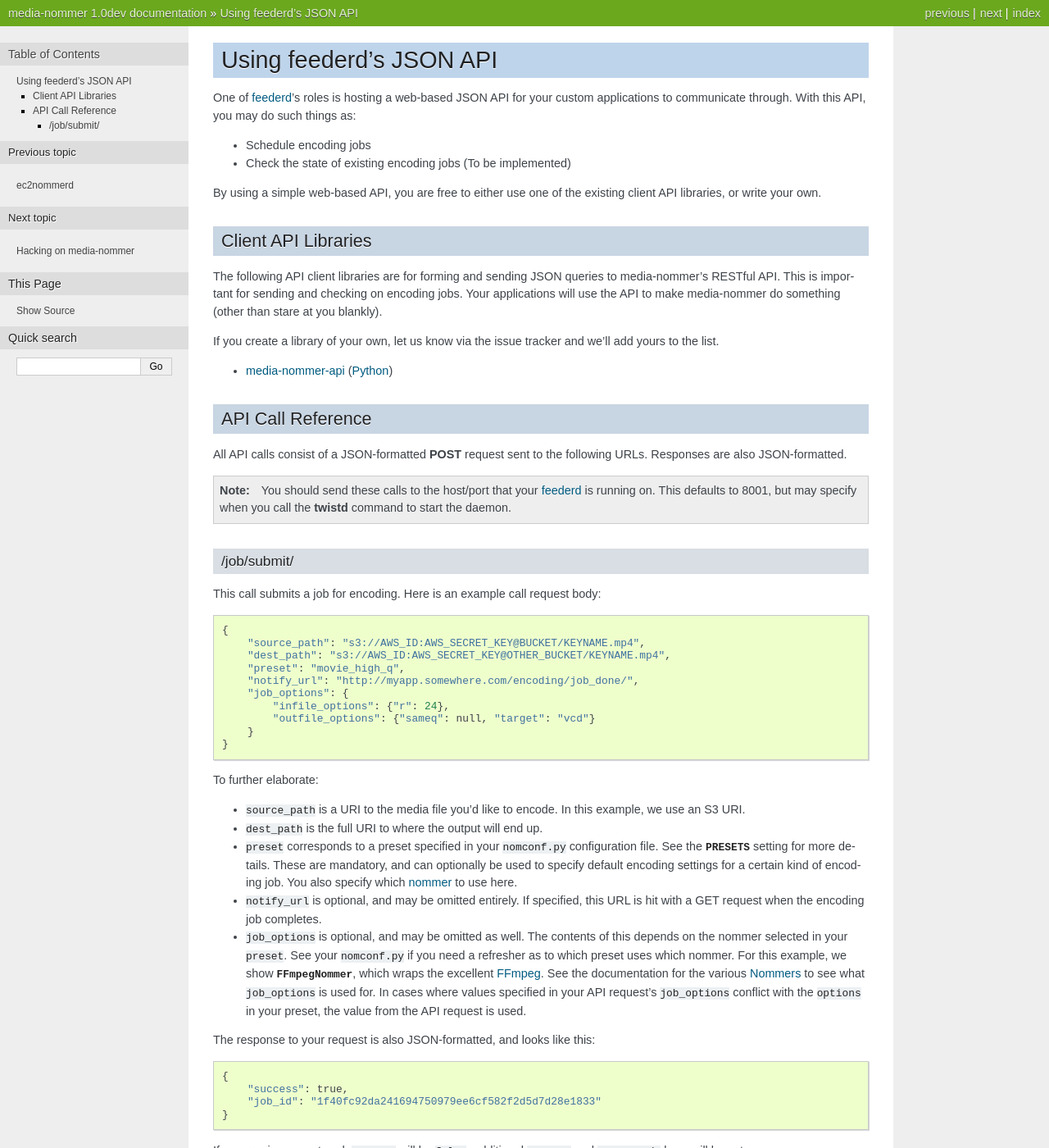
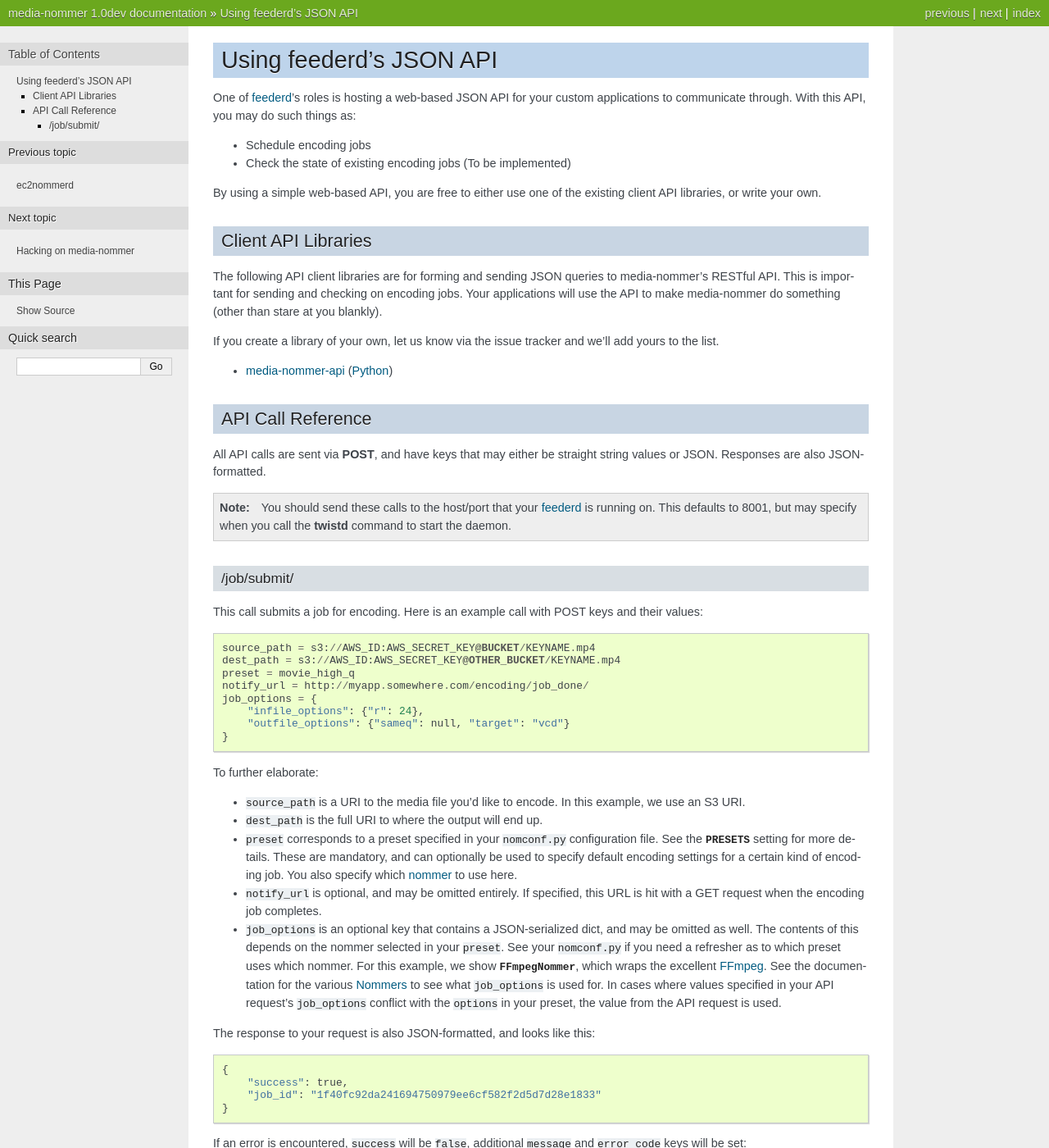
Before and after one commit to duointeractive/media-nommer, a Sphinx documentation site: the page built from doc_src/source/jsonapi.rst, in a window 1280 px wide and 1400 px high. Shown: the whole window at 82% size. Built offline with Sphinx 7.4.7, drawn with Linux system fonts in a browser that asks for light colours.

Commit message:
Explain the POST keywords a little better for the API.

```diff
--- a/doc_src/source/jsonapi.rst
+++ b/doc_src/source/jsonapi.rst
@@ -35,8 +35,8 @@
 API Call Reference
 ------------------
 
-All API calls consist of a JSON-formatted **POST** request sent to the
-following URLs. Responses are also JSON-formatted.
+All API calls are sent via **POST**, and have keys that may either be straight
+string values or JSON. Responses are also JSON-formatted.
 
 .. note:: You should send these calls to the host/port that your :doc:`feederd`
     is running on. This defaults to 8001, but may specify when you call the
@@ -45,17 +45,16 @@
 /job/submit/
 ^^^^^^^^^^^^
 
-This call submits a job for encoding. Here is an example call request body::
+This call submits a job for encoding. Here is an example call with POST
+keys and their values::
 
-    {
-        "source_path": "s3://AWS_ID:AWS_SECRET_KEY@BUCKET/KEYNAME.mp4",
-        "dest_path": "s3://AWS_ID:AWS_SECRET_KEY@OTHER_BUCKET/KEYNAME.mp4",
-        "preset": "movie_high_q",
-        "notify_url": "http://myapp.somewhere.com/encoding/job_done/",
-        "job_options": {
-            "infile_options": {"r": 24},
-            "outfile_options": {"sameq": null, "target": "vcd"}
-        }
+    source_path = s3://AWS_ID:AWS_SECRET_KEY@BUCKET/KEYNAME.mp4
+    dest_path = s3://AWS_ID:AWS_SECRET_KEY@OTHER_BUCKET/KEYNAME.mp4
+    preset = movie_high_q
+    notify_url = http://myapp.somewhere.com/encoding/job_done/
+    job_options = {
+        "infile_options": {"r": 24},
+        "outfile_options": {"sameq": null, "target": "vcd"}
     }
 
 To further elaborate:
@@ -71,8 +70,9 @@
   which :ref:`nommer <nommers>` to use here.
 * ``notify_url`` is optional, and may be omitted entirely. If specified, this
   URL is hit with a GET request when the encoding job completes.
-* ``job_options`` is optional, and may be omitted as well. The contents of this
-  depends on the :ref:`nommer <nommers2>` selected in your ``preset``.
+* ``job_options`` is an optional key that contains a JSON-serialized dict, and
+  may be omitted as well. The contents of this depends on the
+  :ref:`nommer <nommers2>` selected in your ``preset``.
   See your ``nomconf.py`` if you need a refresher as to which preset uses which
   nommer. For this example, we show
   :py:class:`FFmpegNommer <media_nommer.ec2nommerd.nommers.ffmpeg.FFmpegNommer>`,
```
